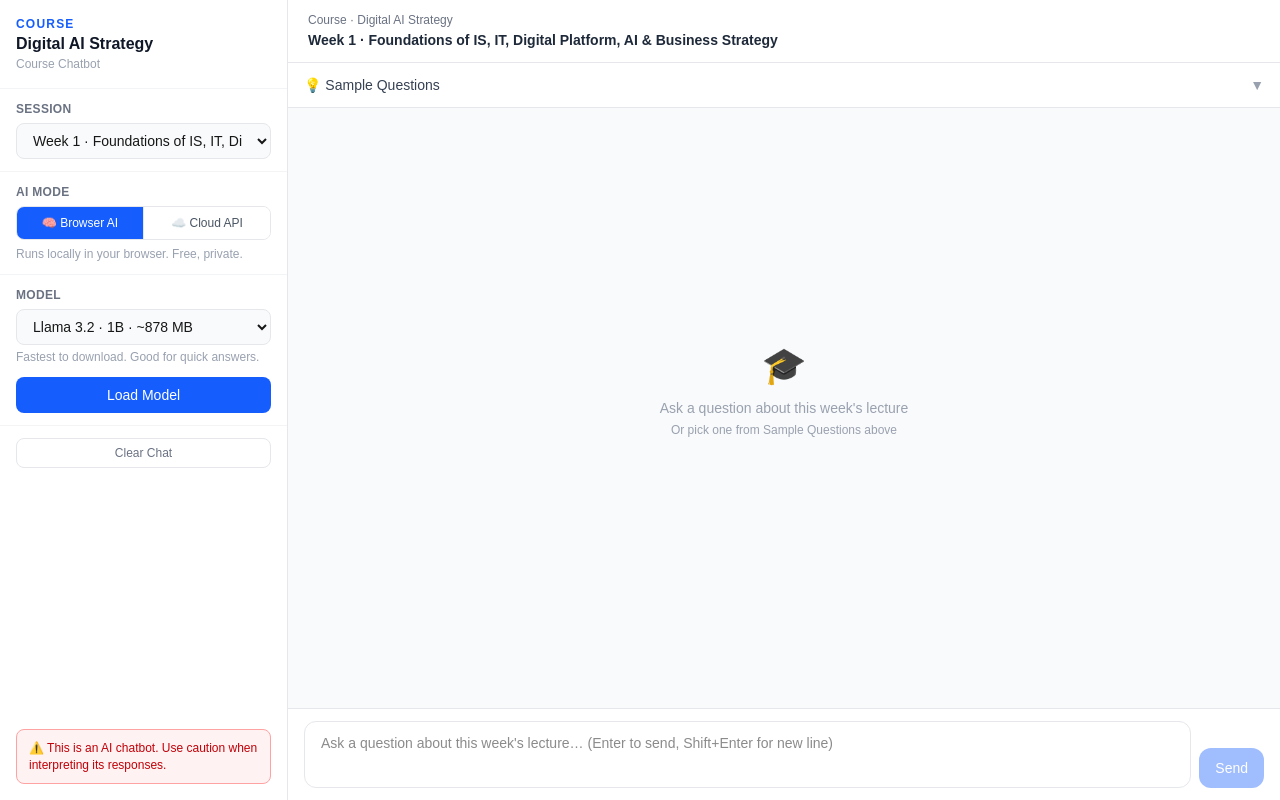
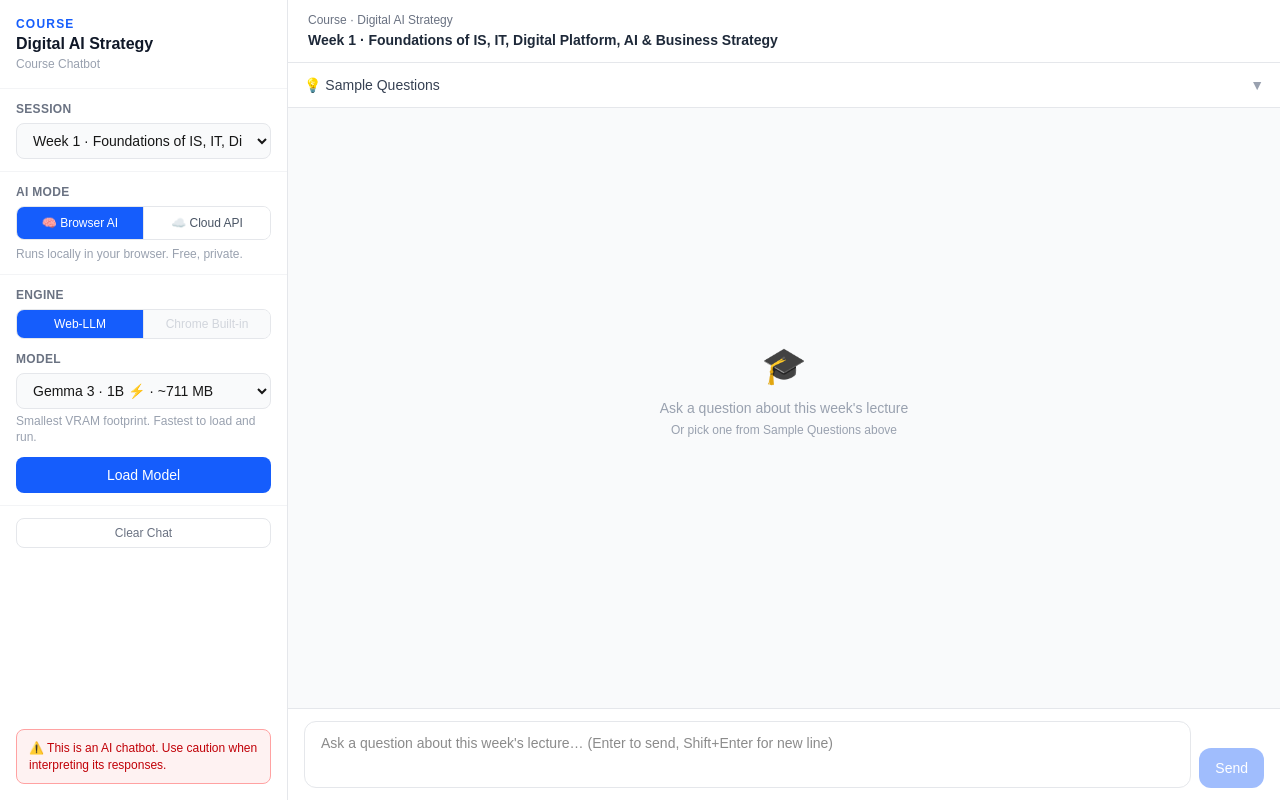
Before and after one commit to iayushi/Digital_AI_Strategy, a Next.js app: page / in a window 1280 px wide. Built offline with nearby package versions, Linux system fonts and the light colour scheme.

Commit message:
Add Gemini cloud provider, Chrome AI engine, Gemma3/Phi4 Web-LLM models

```diff
--- a/app/page.tsx
+++ b/app/page.tsx
@@ -1,12 +1,13 @@
 "use client";
 
-import { useState, useRef, useCallback } from "react";
-import Sidebar, { Mode } from "@/components/Sidebar";
+import { useState, useRef, useCallback, useEffect } from "react";
+import Sidebar, { Mode, BrowserEngine } from "@/components/Sidebar";
 import ChatWindow, { Message } from "@/components/ChatWindow";
 import SampleQuestions from "@/components/SampleQuestions";
-import { SESSIONS, DEFAULT_WEEK } from "@/lib/sessions";
+import { SESSIONS, DEFAULT_WEEK, COURSE_NAME } from "@/lib/sessions";
 import { LoadStatus, LoadProgress, DEFAULT_MODEL_ID } from "@/lib/webllm";
 import { CloudProvider } from "@/lib/cloudapi";
+import { ChromeAIStatus } from "@/lib/chromeai";
 
 export default function Home() {
   // ── Session ──────────────────────────────────────────────────────────────────
@@ -20,6 +21,14 @@ export default function Home() {
 
   // ── Mode ─────────────────────────────────────────────────────────────────────
   const [mode, setMode] = useState<Mode>("webllm");
+  const [browserEngine, setBrowserEngine] = useState<BrowserEngine>("webllm");
+  const [chromeAIStatus, setChromeAIStatus] = useState<ChromeAIStatus>("checking");
+
+  useEffect(() => {
+    import("@/lib/chromeai").then(({ getChromeAIStatus }) =>
+      getChromeAIStatus().then(setChromeAIStatus)
+    );
+  }, []);
 
   // ── Web-LLM ──────────────────────────────────────────────────────────────────
   const [webllmModelId, setWebllmModelId] = useState(DEFAULT_MODEL_ID);
@@ -45,7 +54,7 @@ export default function Home() {
   }, []);
 
   // ── Cloud API ─────────────────────────────────────────────────────────────────
-  const [cloudProvider, setCloudProvider] = useState<CloudProvider>("OpenAI");
+  const [cloudProvider, setCloudProvider] = useState<CloudProvider>("Groq");
   const [cloudApiKey, setCloudApiKey] = useState("");
   const [cloudModelName, setCloudModelName] = useState("");
 
@@ -61,8 +70,13 @@ export default function Home() {
       const q = question.trim();
       if (!q || isStreaming) return;
 
-      if (mode === "webllm" && loadStatus !== "ready") {
+      // Guards
+      if (mode === "webllm" && browserEngine === "webllm" && loadStatus !== "ready") {
         alert("Please load a browser AI model first using the sidebar.");
+        return;
+      }
+      if (mode === "webllm" && browserEngine === "chrome" && chromeAIStatus !== "ready") {
+        alert("Chrome AI is not ready. Make sure you're on Chrome 127+ with AI features enabled.");
         return;
       }
       if (mode === "cloud" && !cloudApiKey.trim()) {
@@ -76,9 +90,7 @@ export default function Home() {
       abortRef.current = false;
 
       try {
-        const { buildMessages } = await import("@/lib/prompt");
-
-        // Retrieve relevant chunks — try neural embedding first, fall back to keyword search
+        // Retrieve relevant chunks — neural embedding with keyword fallback
         let chunks: string[];
         try {
           const { embedQuery } = await import("@/lib/embedder");
@@ -90,10 +102,7 @@ export default function Home() {
           chunks = await keywordSearch(selectedWeek, q);
         }
 
-        const promptMessages = buildMessages(chunks, q);
-
         let fullResponse = "";
-
         const onToken = (token: string, done: boolean) => {
           if (abortRef.current) return;
           if (token) {
@@ -101,51 +110,43 @@ export default function Home() {
             setStreamText(fullResponse);
           }
           if (done) {
-            setMessages((prev) => [
-              ...prev,
-              { role: "assistant", content: fullResponse },
-            ]);
+            setMessages((prev) => [...prev, { role: "assistant", content: fullResponse }]);
             setStreamText("");
             setIsStreaming(false);
           }
         };
 
-        if (mode === "webllm") {
+        if (mode === "webllm" && browserEngine === "chrome") {
+          // Chrome AI takes a plain string prompt
+          const { buildPrompt } = await import("@/lib/prompt");
+          const { streamChromeAI } = await import("@/lib/chromeai");
+          await streamChromeAI(buildPrompt(chunks, q), onToken);
+        } else if (mode === "webllm") {
+          const { buildMessages } = await import("@/lib/prompt");
           const { streamWebLLM } = await import("@/lib/webllm");
-          await streamWebLLM(promptMessages, onToken);
+          await streamWebLLM(buildMessages(chunks, q), onToken);
         } else {
+          const { buildMessages } = await import("@/lib/prompt");
           const { streamCloudChat, validateApiKey } = await import("@/lib/cloudapi");
           if (!validateApiKey(cloudProvider, cloudApiKey)) {
             throw new Error(
               `API key format looks wrong for ${cloudProvider}. Check the sidebar for the expected prefix.`
             );
           }
-          await streamCloudChat(
-            cloudProvider,
-            cloudApiKey,
-            cloudModelName,
-            promptMessages,
-            onToken
-          );
+          await streamCloudChat(cloudProvider, cloudApiKey, cloudModelName, buildMessages(chunks, q), onToken);
         }
       } catch (err) {
         const msg = err instanceof Error ? err.message : String(err);
-        setMessages((prev) => [
-          ...prev,
-          { role: "assistant", content: `⚠️ ${msg}` },
-        ]);
+        setMessages((prev) => [...prev, { role: "assistant", content: `⚠️ ${msg}` }]);
         setStreamText("");
         setIsStreaming(false);
       }
     },
-    [isStreaming, mode, loadStatus, cloudApiKey, cloudProvider, cloudModelName, selectedWeek]
+    [isStreaming, mode, browserEngine, loadStatus, chromeAIStatus, cloudApiKey, cloudProvider, cloudModelName, selectedWeek]
   );
 
   const handleSampleQuestion = useCallback(
-    (q: string) => {
-      setInputValue(q);
-      handleSubmit(q);
-    },
+    (q: string) => { setInputValue(q); handleSubmit(q); },
     [handleSubmit]
   );
 
@@ -166,6 +167,9 @@ export default function Home() {
         onWeekChange={handleWeekChange}
         mode={mode}
         onModeChange={setMode}
+        browserEngine={browserEngine}
+        onBrowserEngineChange={setBrowserEngine}
+        chromeAIStatus={chromeAIStatus}
         webllmModelId={webllmModelId}
         onWebllmModelChange={handleWebllmModelChange}
         loadStatus={loadStatus}
@@ -181,27 +185,15 @@ export default function Home() {
       />
 
       <main className="flex-1 flex flex-col overflow-hidden">
-        {/* Session header */}
         <div className="px-5 py-3 border-b border-gray-200 bg-white shrink-0">
-          <p className="text-xs text-gray-500">Course · Digital AI Strategy</p>
-          <h2 className="text-sm font-semibold text-gray-800 mt-0.5">
-            {currentSession.title}
-          </h2>
+          <p className="text-xs text-gray-500">Course · {COURSE_NAME}</p>
+          <h2 className="text-sm font-semibold text-gray-800 mt-0.5">{currentSession.title}</h2>
         </div>
 
-        <SampleQuestions
-          session={currentSession}
-          onSelect={handleSampleQuestion}
-          disabled={isStreaming}
-        />
+        <SampleQuestions session={currentSession} onSelect={handleSampleQuestion} disabled={isStreaming} />
 
-        <ChatWindow
-          messages={messages}
-          streamText={streamText}
-          isStreaming={isStreaming}
-        />
+        <ChatWindow messages={messages} streamText={streamText} isStreaming={isStreaming} />
 
-        {/* Input */}
         <div className="border-t border-gray-200 bg-white px-4 py-3 shrink-0">
           <div className="flex gap-2 items-end">
             <textarea
@@ -214,10 +206,7 @@ export default function Home() {
               className="flex-1 resize-none rounded-xl border border-gray-200 px-4 py-2.5 text-sm focus:outline-none focus:ring-2 focus:ring-blue-500 disabled:opacity-50 leading-relaxed bg-white"
             />
             <button
-              onClick={() => {
-                handleSubmit(inputValue);
-                setInputValue("");
-              }}
+              onClick={() => { handleSubmit(inputValue); setInputValue(""); }}
               disabled={isStreaming || !inputValue.trim()}
               className="shrink-0 rounded-xl bg-blue-600 px-4 py-2.5 text-sm font-medium text-white hover:bg-blue-700 disabled:opacity-40 disabled:cursor-not-allowed transition-colors"
             >
--- a/components/Sidebar.tsx
+++ b/components/Sidebar.tsx
@@ -4,26 +4,28 @@ import { useEffect, useState } from "react";
 import { SESSIONS, COURSE_NAME, COURSE_SUBTITLE } from "@/lib/sessions";
 import { MODEL_OPTIONS, LoadStatus, LoadProgress } from "@/lib/webllm";
 import { CLOUD_PROVIDERS, CloudProvider } from "@/lib/cloudapi";
+import { ChromeAIStatus } from "@/lib/chromeai";
 
 export type Mode = "webllm" | "cloud";
+export type BrowserEngine = "webllm" | "chrome";
 
 interface Props {
-  // Session
   selectedWeek: number;
   onWeekChange: (week: number) => void;
 
-  // Mode
   mode: Mode;
   onModeChange: (mode: Mode) => void;
 
-  // Web-LLM
+  browserEngine: BrowserEngine;
+  onBrowserEngineChange: (e: BrowserEngine) => void;
+  chromeAIStatus: ChromeAIStatus;
+
   webllmModelId: string;
   onWebllmModelChange: (id: string) => void;
   loadStatus: LoadStatus;
   loadProgress: LoadProgress;
   onLoadModel: () => void;
 
-  // Cloud
   cloudProvider: CloudProvider;
   onCloudProviderChange: (p: CloudProvider) => void;
   cloudApiKey: string;
@@ -31,13 +33,20 @@ interface Props {
   cloudModelName: string;
   onCloudModelNameChange: (m: string) => void;
 
-  // Actions
   onClearChat: () => void;
 }
+
+const CHROME_STATUS_LABEL: Record<ChromeAIStatus, { text: string; cls: string }> = {
+  checking:        { text: "Checking availability…",        cls: "text-gray-500 bg-gray-50 border-gray-200" },
+  ready:           { text: "✓ Gemini Nano ready",           cls: "text-green-700 bg-green-50 border-green-200" },
+  "needs-download":{ text: "↓ Model needs to download first", cls: "text-amber-700 bg-amber-50 border-amber-200" },
+  unavailable:     { text: "✗ Not available in this browser", cls: "text-red-700 bg-red-50 border-red-200" },
+};
 
 export default function Sidebar({
   selectedWeek, onWeekChange,
   mode, onModeChange,
+  browserEngine, onBrowserEngineChange, chromeAIStatus,
   webllmModelId, onWebllmModelChange,
   loadStatus, loadProgress, onLoadModel,
   cloudProvider, onCloudProviderChange,
@@ -48,91 +57,97 @@ export default function Sidebar({
   const providerConfig = CLOUD_PROVIDERS[cloudProvider];
   const modelOption = MODEL_OPTIONS.find((m) => m.id === webllmModelId) ?? MODEL_OPTIONS[0];
 
-  // Detect WebGPU support client-side (null = not yet checked)
   const [hasWebGPU, setHasWebGPU] = useState<boolean | null>(null);
-  useEffect(() => {
-    setHasWebGPU("gpu" in navigator);
-  }, []);
+  useEffect(() => { setHasWebGPU("gpu" in navigator); }, []);
+
+  const chromeLabel = CHROME_STATUS_LABEL[chromeAIStatus];
+  const chromeAvailable = chromeAIStatus === "ready" || chromeAIStatus === "needs-download";
 
   return (
     <aside className="w-72 bg-white border-r border-gray-200 flex flex-col overflow-y-auto shrink-0">
       {/* Header */}
       <div className="px-4 py-4 border-b border-gray-100">
         <p className="text-xs font-semibold text-blue-600 uppercase tracking-widest">Course</p>
-        <h1 className="text-base font-bold text-gray-900 leading-tight mt-0.5">
-          {COURSE_NAME}
-        </h1>
-        {COURSE_SUBTITLE && (
-          <p className="text-xs text-gray-400 mt-0.5">{COURSE_SUBTITLE}</p>
-        )}
+        <h1 className="text-base font-bold text-gray-900 leading-tight mt-0.5">{COURSE_NAME}</h1>
+        {COURSE_SUBTITLE && <p className="text-xs text-gray-400 mt-0.5">{COURSE_SUBTITLE}</p>}
       </div>
 
       {/* Session selector */}
       <div className="px-4 py-3 border-b border-gray-100">
-        <label className="block text-xs font-semibold text-gray-500 uppercase tracking-wide mb-1.5">
-          Session
-        </label>
+        <label className="block text-xs font-semibold text-gray-500 uppercase tracking-wide mb-1.5">Session</label>
         <select
           value={selectedWeek}
           onChange={(e) => onWeekChange(Number(e.target.value))}
           className="w-full text-sm rounded-lg border border-gray-200 bg-gray-50 px-3 py-2 focus:outline-none focus:ring-2 focus:ring-blue-500"
         >
           {SESSIONS.map((s) => (
-            <option key={s.week} value={s.week}>
-              {s.title}
-            </option>
+            <option key={s.week} value={s.week}>{s.title}</option>
           ))}
         </select>
       </div>
 
       {/* Mode toggle */}
       <div className="px-4 py-3 border-b border-gray-100">
-        <label className="block text-xs font-semibold text-gray-500 uppercase tracking-wide mb-1.5">
-          AI Mode
-        </label>
-        <div className="flex rounded-lg border border-gray-200 overflow-hidden text-sm">
+        <label className="block text-xs font-semibold text-gray-500 uppercase tracking-wide mb-1.5">AI Mode</label>
+        <div className="flex rounded-lg border border-gray-200 overflow-hidden">
           <button
             onClick={() => onModeChange("webllm")}
-            className={`flex-1 py-2 text-xs font-medium transition-colors ${
-              mode === "webllm"
-                ? "bg-blue-600 text-white"
-                : "bg-white text-gray-600 hover:bg-gray-50"
-            }`}
+            className={`flex-1 py-2 text-xs font-medium transition-colors ${mode === "webllm" ? "bg-blue-600 text-white" : "bg-white text-gray-600 hover:bg-gray-50"}`}
           >
             🧠 Browser AI
           </button>
           <button
             onClick={() => onModeChange("cloud")}
-            className={`flex-1 py-2 text-xs font-medium transition-colors border-l border-gray-200 ${
-              mode === "cloud"
-                ? "bg-blue-600 text-white"
-                : "bg-white text-gray-600 hover:bg-gray-50"
-            }`}
+            className={`flex-1 py-2 text-xs font-medium transition-colors border-l border-gray-200 ${mode === "cloud" ? "bg-blue-600 text-white" : "bg-white text-gray-600 hover:bg-gray-50"}`}
           >
             ☁️ Cloud API
           </button>
         </div>
         <p className="text-xs text-gray-400 mt-1.5">
-          {mode === "webllm"
-            ? "Runs locally in your browser. Free, private."
-            : "Your API key is used client-side only."}
+          {mode === "webllm" ? "Runs locally in your browser. Free, private." : "Your API key is used client-side only."}
         </p>
       </div>
 
-      {/* Web-LLM panel */}
+      {/* ── Browser AI panel ─────────────────────────────────── */}
       {mode === "webllm" && (
         <div className="px-4 py-3 border-b border-gray-100 space-y-3">
-          {/* WebGPU not available warning */}
+
+          {/* Engine sub-toggle */}
+          <div>
+            <label className="block text-xs font-semibold text-gray-500 uppercase tracking-wide mb-1.5">Engine</label>
+            <div className="flex rounded-lg border border-gray-200 overflow-hidden">
+              <button
+                onClick={() => onBrowserEngineChange("webllm")}
+                className={`flex-1 py-1.5 text-xs font-medium transition-colors ${browserEngine === "webllm" ? "bg-blue-600 text-white" : "bg-white text-gray-600 hover:bg-gray-50"}`}
+              >
+                Web-LLM
+              </button>
+              <button
+                onClick={() => chromeAvailable && onBrowserEngineChange("chrome")}
+                disabled={!chromeAvailable}
+                className={`flex-1 py-1.5 text-xs font-medium transition-colors border-l border-gray-200 ${
+                  browserEngine === "chrome" ? "bg-blue-600 text-white"
+                  : chromeAvailable ? "bg-white text-gray-600 hover:bg-gray-50"
+                  : "bg-gray-50 text-gray-300 cursor-not-allowed"
+                }`}
+                title={chromeAvailable ? "Use Chrome's built-in Gemini Nano" : "Requires Chrome 127+ with AI features enabled"}
+              >
+                Chrome Built-in
+              </button>
+            </div>
+          </div>
+
+          {/* Web-LLM sub-panel */}
+          {browserEngine === "webllm" && (
+            <>
               {hasWebGPU === false && (
                 <div className="rounded-lg border border-amber-300 bg-amber-50 px-3 py-2.5 text-xs text-amber-800 leading-snug">
                   <p className="font-semibold mb-1">⚠️ WebGPU not available</p>
-              <p>Your browser does not support WebGPU, which is required for Browser AI. Please use <strong>Chrome 113+</strong> or <strong>Edge 113+</strong>, or switch to <strong>Cloud API</strong> mode.</p>
+                  <p>Use <strong>Chrome 113+</strong> or <strong>Edge 113+</strong>, or switch to Cloud API.</p>
                 </div>
               )}
               <div>
-            <label className="block text-xs font-semibold text-gray-500 uppercase tracking-wide mb-1.5">
-              Model
-            </label>
+                <label className="block text-xs font-semibold text-gray-500 uppercase tracking-wide mb-1.5">Model</label>
                 <select
                   value={webllmModelId}
                   onChange={(e) => onWebllmModelChange(e.target.value)}
@@ -140,15 +155,12 @@ export default function Sidebar({
                   className="w-full text-sm rounded-lg border border-gray-200 bg-gray-50 px-3 py-2 focus:outline-none focus:ring-2 focus:ring-blue-500 disabled:opacity-50"
                 >
                   {MODEL_OPTIONS.map((m) => (
-                <option key={m.id} value={m.id}>
-                  {m.label} · {m.size}
-                </option>
+                    <option key={m.id} value={m.id}>{m.label} · {m.size}</option>
                   ))}
                 </select>
                 <p className="text-xs text-gray-400 mt-1">{modelOption.description}</p>
               </div>
 
-          {/* Load button + status */}
               {loadStatus === "idle" || loadStatus === "error" ? (
                 <button
                   onClick={onLoadModel}
@@ -160,38 +172,48 @@ export default function Sidebar({
               ) : loadStatus === "loading" ? (
                 <div className="space-y-1.5">
                   <div className="w-full bg-gray-100 rounded-full h-2">
-                <div
-                  className="bg-blue-500 h-2 rounded-full transition-all duration-300"
-                  style={{ width: `${Math.round(loadProgress.progress * 100)}%` }}
-                />
+                    <div className="bg-blue-500 h-2 rounded-full transition-all duration-300" style={{ width: `${Math.round(loadProgress.progress * 100)}%` }} />
                   </div>
                   <p className="text-xs text-gray-500 truncate">{loadProgress.text || "Loading…"}</p>
                 </div>
               ) : (
                 <div className="flex items-center gap-2 text-xs text-green-700 bg-green-50 rounded-lg px-3 py-2 border border-green-200">
-              <span>✓</span>
-              <span className="font-medium">{modelOption.label} ready</span>
+                  <span>✓</span><span className="font-medium">{modelOption.label} ready</span>
+                </div>
+              )}
+            </>
+          )}
+
+          {/* Chrome AI sub-panel */}
+          {browserEngine === "chrome" && (
+            <div className={`rounded-lg border px-3 py-2.5 text-xs leading-snug ${chromeLabel.cls}`}>
+              <p className="font-medium">{chromeLabel.text}</p>
+              {chromeAIStatus === "needs-download" && (
+                <p className="mt-1 text-amber-600">Open <strong>chrome://flags/#prompt-api-for-gemini-nano</strong> and enable it, then restart Chrome.</p>
+              )}
+              {chromeAIStatus === "unavailable" && (
+                <p className="mt-1">Requires Chrome 127+ with the Prompt API flag enabled. Use Web-LLM or Cloud API instead.</p>
+              )}
+              {chromeAIStatus === "ready" && (
+                <p className="mt-1 text-green-600">No download needed — runs Gemini Nano built into Chrome.</p>
+              )}
             </div>
           )}
         </div>
       )}
 
-      {/* Cloud API panel */}
+      {/* ── Cloud API panel ───────────────────────────────────── */}
       {mode === "cloud" && (
         <div className="px-4 py-3 border-b border-gray-100 space-y-3">
           <div>
-            <label className="block text-xs font-semibold text-gray-500 uppercase tracking-wide mb-1.5">
-              Provider
-            </label>
+            <label className="block text-xs font-semibold text-gray-500 uppercase tracking-wide mb-1.5">Provider</label>
             <select
               value={cloudProvider}
               onChange={(e) => onCloudProviderChange(e.target.value as CloudProvider)}
               className="w-full text-sm rounded-lg border border-gray-200 bg-gray-50 px-3 py-2 focus:outline-none focus:ring-2 focus:ring-blue-500"
             >
               {(Object.keys(CLOUD_PROVIDERS) as CloudProvider[]).map((p) => (
-                <option key={p} value={p}>
-                  {CLOUD_PROVIDERS[p].label}
-                </option>
+                <option key={p} value={p}>{CLOUD_PROVIDERS[p].label}</option>
               ))}
             </select>
           </div>
@@ -234,7 +256,6 @@ export default function Sidebar({
         </button>
       </div>
 
-      {/* Spacer */}
       <div className="flex-1" />
 
       {/* AI Warning */}
--- /dev/null
+++ b/lib/chromeai.ts
@@ -0,0 +1,66 @@
+// Chrome Prompt API (window.ai) — built-in Gemini Nano, no download required.
+// Available in Chrome 127+ with AI features enabled.
+// Spec: https://github.com/webmachinelearning/prompt-api
+
+export type ChromeAIStatus = "checking" | "ready" | "needs-download" | "unavailable";
+
+function getLanguageModel(): unknown {
+  if (typeof window === "undefined") return null;
+  // Support both the old (window.ai.languageModel) and newer (window.LanguageModel) locations
+  // eslint-disable-next-line @typescript-eslint/no-explicit-any
+  const w = window as any;
+  return w.ai?.languageModel ?? w.LanguageModel ?? null;
+}
+
+export async function getChromeAIStatus(): Promise<ChromeAIStatus> {
+  const lm = getLanguageModel();
+  if (!lm) return "unavailable";
+
+  try {
+    // eslint-disable-next-line @typescript-eslint/no-explicit-any
+    const caps = await (lm as any).capabilities();
+    if (caps?.available === "readily") return "ready";
+    if (caps?.available === "after-download") return "needs-download";
+    return "unavailable";
+  } catch {
+    return "unavailable";
+  }
+}
+
+/**
+ * Stream a response from Chrome's built-in Gemini Nano model.
+ * Takes a plain string prompt (the full grounding prompt from buildPrompt).
+ * Chrome's API returns cumulative text per chunk — we extract deltas here.
+ */
+export async function streamChromeAI(
+  prompt: string,
+  onToken: (token: string, done: boolean) => void
+): Promise<void> {
+  const lm = getLanguageModel();
+  if (!lm) throw new Error("Chrome AI is not available in this browser.");
+
+  // eslint-disable-next-line @typescript-eslint/no-explicit-any
+  const session = await (lm as any).create();
+
+  const stream = session.promptStreaming(prompt) as ReadableStream<string>;
+  const reader = stream.getReader();
+  let prevLength = 0;
+
+  try {
+    while (true) {
+      const { done, value } = await reader.read();
+      if (done) {
+        onToken("", true);
+        break;
+      }
+      // Each value is the FULL accumulated text so far — extract the new delta
+      const delta = typeof value === "string" ? value.slice(prevLength) : "";
+      prevLength = typeof value === "string" ? value.length : prevLength;
+      if (delta) onToken(delta, false);
+    }
+  } finally {
+    reader.releaseLock();
+    // eslint-disable-next-line @typescript-eslint/no-explicit-any
+    (session as any).destroy?.();
+  }
+}
--- a/lib/webllm.ts
+++ b/lib/webllm.ts
@@ -11,22 +11,22 @@ export interface ModelOption {
 
 export const MODEL_OPTIONS: ModelOption[] = [
   {
+    id: "gemma3-1b-it-q4f16_1-MLC",
+    label: "Gemma 3 · 1B ⚡",
+    size: "~711 MB",
+    description: "Smallest VRAM footprint. Fastest to load and run.",
+  },
+  {
     id: "Llama-3.2-1B-Instruct-q4f16_1-MLC",
     label: "Llama 3.2 · 1B",
-    size: "~878 MB",
-    description: "Fastest to download. Good for quick answers.",
+    size: "~879 MB",
+    description: "Balanced speed and answer quality.",
   },
   {
-    id: "Llama-3.2-3B-Instruct-q4f16_1-MLC",
-    label: "Llama 3.2 · 3B",
-    size: "~2.0 GB",
-    description: "Balanced quality and speed.",
-  },
-  {
-    id: "Phi-3.5-mini-instruct-q4f16_1-MLC",
-    label: "Phi 3.5 Mini",
-    size: "~2.2 GB",
-    description: "Highest quality of the three options.",
+    id: "Phi-4-mini-instruct-q4f16_1-MLC",
+    label: "Phi 4 Mini",
+    size: "~3.4 GB",
+    description: "Best reasoning quality. Requires more VRAM.",
   },
 ];
 
```
Also changed, not shown: lib/cloudapi.ts (+10 -1 lines). Lines whose indentation alone changed are shown as unchanged.
